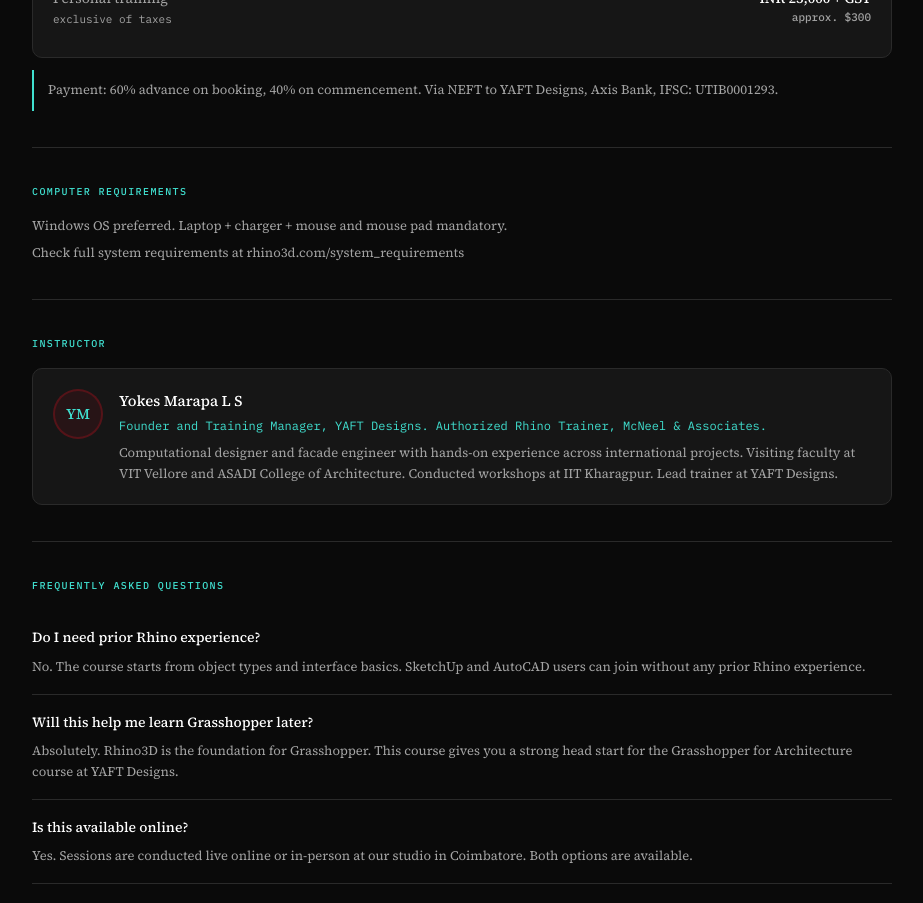
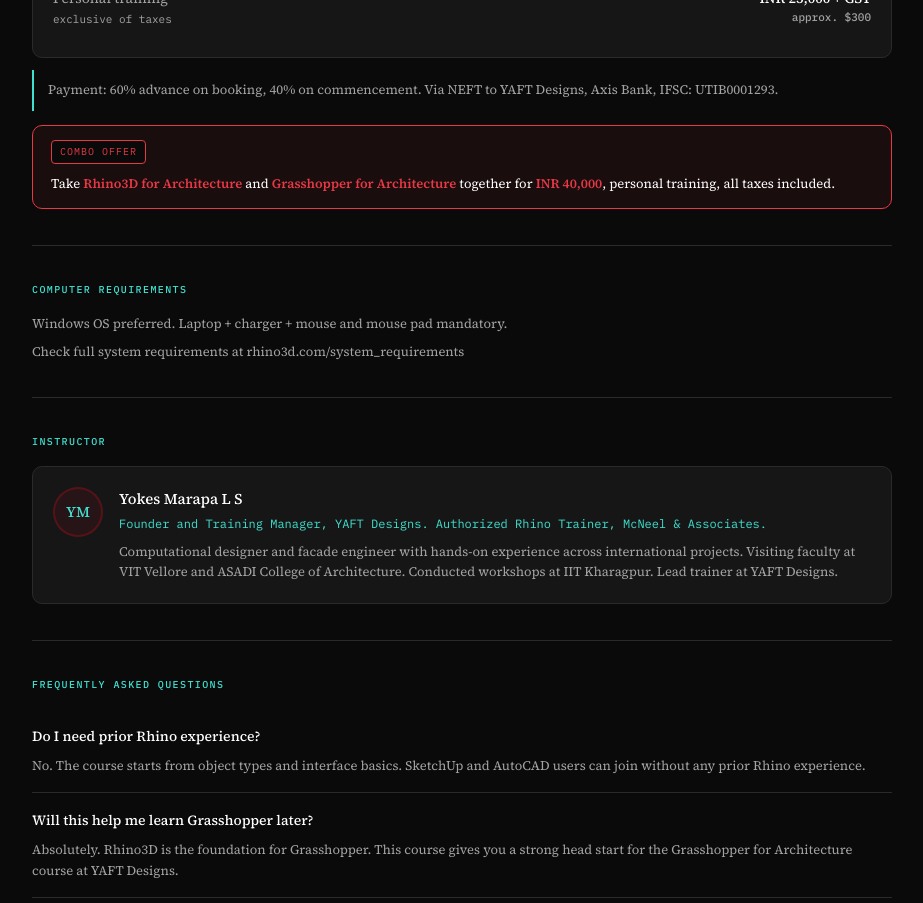
Before and after one commit to YAFTDesigns/yaftwebsite, a Next.js app: page /courses/rhino3d-architecture in a window 1280 px wide. Shown: the part 2660-3563 px from the top of the page, without its empty margins (28-951 px from the left). Built offline with nearby package versions, Linux system fonts and the light colour scheme.

Commit message:
courses: add Rhino+Grasshopper combo offer note to both fee sections
Highlighted callout under the fee table on both rhino3d-architecture
and grasshopper-architecture pages: INR 40,000 for personal training
in both courses together, vs 25,000+35,000 (+GST) taken separately.

```diff
--- a/app/courses/course.module.css
+++ b/app/courses/course.module.css
@@ -46,6 +46,10 @@
 .feeAmt { font-weight: 500; color: var(--ink); text-align: right; }
 .feeUsd { font-size: 11px; color: var(--ink-soft); font-family: var(--mono); }
 .payNote { border-left: 2px solid var(--blueprint); padding: 10px 14px; font-size: 13px; color: var(--ink-soft); line-height: 1.6; margin-top: 12px; }
+.comboOffer { background: rgba(230, 57, 70, 0.07); border: 1px solid var(--brass); border-radius: 10px; padding: 14px 18px; margin-top: 14px; display: flex; align-items: baseline; gap: 10px; flex-wrap: wrap; }
+.comboOfferTag { font-family: var(--mono); font-size: 10px; letter-spacing: 0.1em; text-transform: uppercase; color: var(--brass); background: var(--paper); border: 1px solid var(--brass); border-radius: 4px; padding: 3px 8px; flex-shrink: 0; }
+.comboOfferText { font-size: 13px; color: var(--ink); line-height: 1.6; }
+.comboOfferText strong { color: var(--brass); }
 .reqItem { display: flex; gap: 10px; align-items: flex-start; margin-bottom: 8px; font-size: 13px; color: var(--ink-soft); line-height: 1.5; }
 .instructorCard { background: var(--paper-2); border: 0.5px solid var(--line); border-radius: 10px; padding: 20px; display: flex; gap: 16px; align-items: flex-start; }
 .avatar { width: 50px; height: 50px; border-radius: 50%; background: rgba(193,18,31,0.1); border: 2px solid rgba(193,18,31,0.3); display: flex; align-items: center; justify-content: center; font-size: 15px; font-weight: 500; color: var(--blueprint); flex-shrink: 0; }
--- a/app/courses/grasshopper-architecture/page.tsx
+++ b/app/courses/grasshopper-architecture/page.tsx
@@ -77,6 +77,10 @@ export default function GrasshopperArchitecture() {
         <div className={s.feeRow}><div><div className={s.feeLabel}>Personal training</div><div className={s.feeNote}>exclusive of taxes</div></div><div className={s.feeAmt}>INR 35,000 + GST<div className={s.feeUsd}>approx. $420</div></div></div>
       </div>
       <div className={s.payNote}>Payment: 60% advance on booking, 40% on commencement. Via NEFT to YAFT Designs, Axis Bank, IFSC: UTIB0001293.</div>
+      <div className={s.comboOffer}>
+        <span className={s.comboOfferTag}>Combo offer</span>
+        <span className={s.comboOfferText}>Take <strong>Grasshopper for Architecture</strong> and <strong>Rhino3D for Architecture</strong> together for <strong>INR 40,000</strong>, personal training, all taxes included.</span>
+      </div>
 
       <hr className={s.divider} />
       <p className={s.sectionLabel}>Prerequisites</p>
--- a/app/courses/rhino3d-architecture/page.tsx
+++ b/app/courses/rhino3d-architecture/page.tsx
@@ -76,6 +76,10 @@ export default function Rhino3DArchitecture() {
         <div className={s.feeRow}><div><div className={s.feeLabel}>Personal training</div><div className={s.feeNote}>exclusive of taxes</div></div><div className={s.feeAmt}>INR 25,000 + GST<div className={s.feeUsd}>approx. $300</div></div></div>
       </div>
       <div className={s.payNote}>Payment: 60% advance on booking, 40% on commencement. Via NEFT to YAFT Designs, Axis Bank, IFSC: UTIB0001293.</div>
+      <div className={s.comboOffer}>
+        <span className={s.comboOfferTag}>Combo offer</span>
+        <span className={s.comboOfferText}>Take <strong>Rhino3D for Architecture</strong> and <strong>Grasshopper for Architecture</strong> together for <strong>INR 40,000</strong>, personal training, all taxes included.</span>
+      </div>
 
       <hr className={s.divider} />
       <p className={s.sectionLabel}>Computer requirements</p>
```
